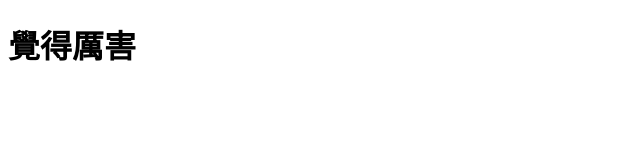
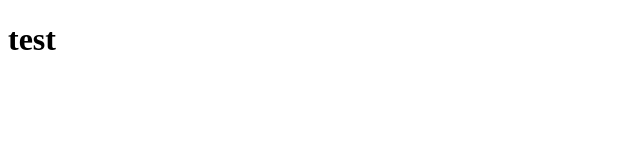
Before and after one commit to hsiehty/hsiehty.github.io, a plain HTML site: page index.html in a window 1280 px wide. Shown: the whole page, without its empty margins (0-640 px from the left). Drawn offline with Linux system fonts and the light colour scheme.

Commit message:
Update index.html

```diff
--- a/index.html
+++ b/index.html
@@ -2,9 +2,9 @@
 <html>
   <head>
     <meta charset="utf-8">
-    <title>你好，GitHub</title>
+    <title>GitHub</title>
   </head>
   <body>
-    <h1>覺得厲害</h1>
+    <h1>test</h1>
   </body>
 </html>
```
